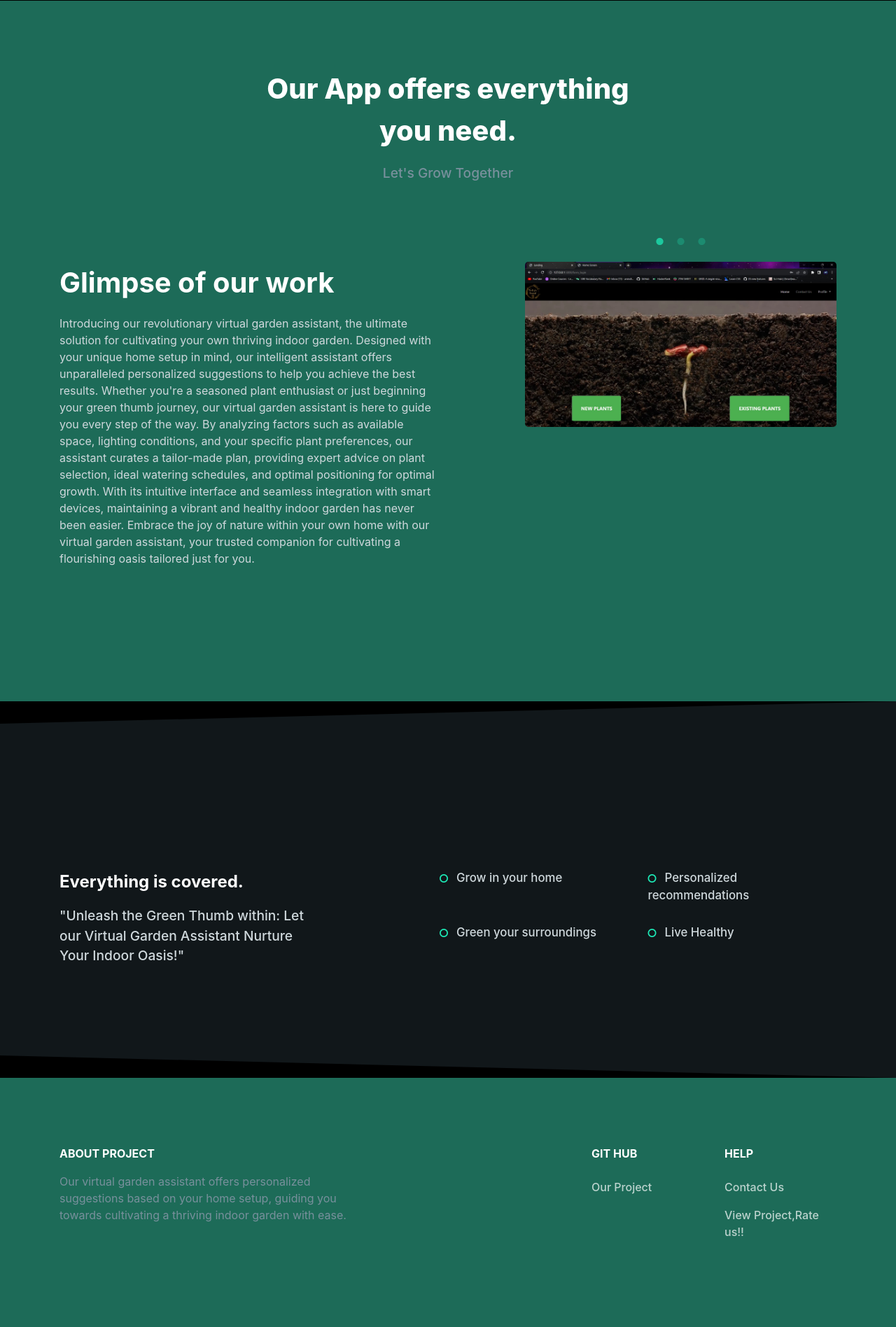
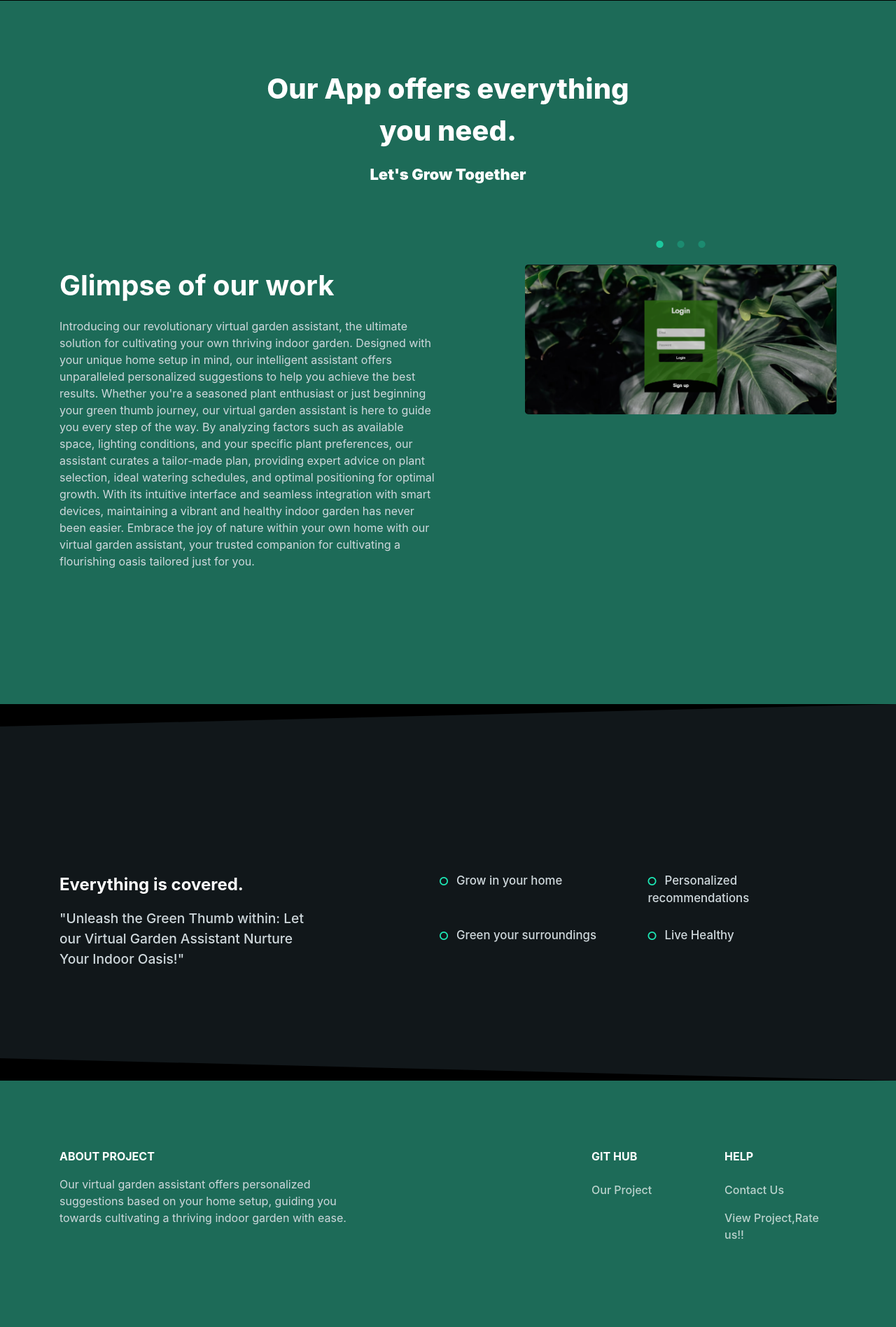
Before and after one commit to Navi2329/Roots-for-Renewal, a Flask app: page / in a window 1280 px wide. Shown: the part 799-2695 px from the top of the page at 70% size. Before the commit the page ends 2565 px from the top, so only its background shows below. Run offline with Flask 3, Linux system fonts and the light colour scheme; some libraries are stand-ins or nearby versions; some web fonts are replaced.

Commit message:
extra touches

```diff
--- a/templates/Landing_Final.html
+++ b/templates/Landing_Final.html
@@ -61,7 +61,7 @@
             <div class="row">
                 <div class="col-md-6 mx-auto text-center">
                     <h2 class="heading-black">Our App offers everything you need.</h2>
-                    <p class="text-muted lead">Let's Grow Together</p>
+                    <h4><p style="font-weight: bolder;">Let's Grow Together</p></h4>
                 </div>
             </div>
 
@@ -82,9 +82,9 @@
                 </div>
                 <div class="col-md-5">
                     <div class="slick-about">
-                        <img src="static/img/home.jpg" class="img-fluid rounded d-block mx-auto" alt="Work 1">
-                        <img src="static/img/newplant.jpg" class="img-fluid rounded d-block mx-auto" alt="Work 2">
-                        <img src="static/img/history.jpg" class="img-fluid rounded d-block mx-auto" alt="Work 3">
+                        <img src="static/img/loginf.png" class="img-fluid rounded d-block mx-auto" alt="Work 1">
+                        <img src="static/img/home.png" class="img-fluid rounded d-block mx-auto" alt="Work 2">
+                        <img src="static/img/newplant.jpg" class="img-fluid rounded d-block mx-auto" alt="Work 3">
                     </div>
                 </div>
             </div>
@@ -115,7 +115,7 @@
             <div class="row">
                 <div class="col-sm-5 mr-auto">
                     <h5>About Project</h5>
-                    <p class="text-muted">Our virtual garden assistant offers personalized suggestions based on your
+                    <p>Our virtual garden assistant offers personalized suggestions based on your
                         home setup, guiding you towards cultivating a thriving indoor garden with ease.</p>
                 </div>
 
--- a/templates/history.html
+++ b/templates/history.html
@@ -24,10 +24,8 @@
             transition: background-color 0.3s ease;
             position: relative;
             display: flex;
-            /* Added */
             align-items: center;
             flex-wrap: wrap;
-            /* Added */
         }
 
         .history-entry>* {
@@ -108,7 +106,6 @@
         }
     </style>
     <script>
-        // JavaScript functions remain unchanged
         function toggleDetails(id) {
             var detailsElement = document.getElementById("details-" + id);
             var displayValue = window.getComputedStyle(detailsElement).display;
@@ -138,7 +135,6 @@
 <body>
     <h1>Plant History</h1>
     <div id="historyContainer">
-        <!-- Updated HTML structure -->
         {% for plant in plants %}
         <div class="history-entry" id="tile-{{ plant.id }}" onclick="toggleDetails('{{ plant.id }}')">
             <p>{{ plant.plant }}</p>
```
Also changed, not shown: templates/functional.html (+8 -6 lines), static/img/history.jpg (deleted), static/img/home.jpg (deleted), static/img/home.png (added), static/img/loginf.png (added), static/img/new plant.jpg (deleted), static/img/newplant.jpg.
